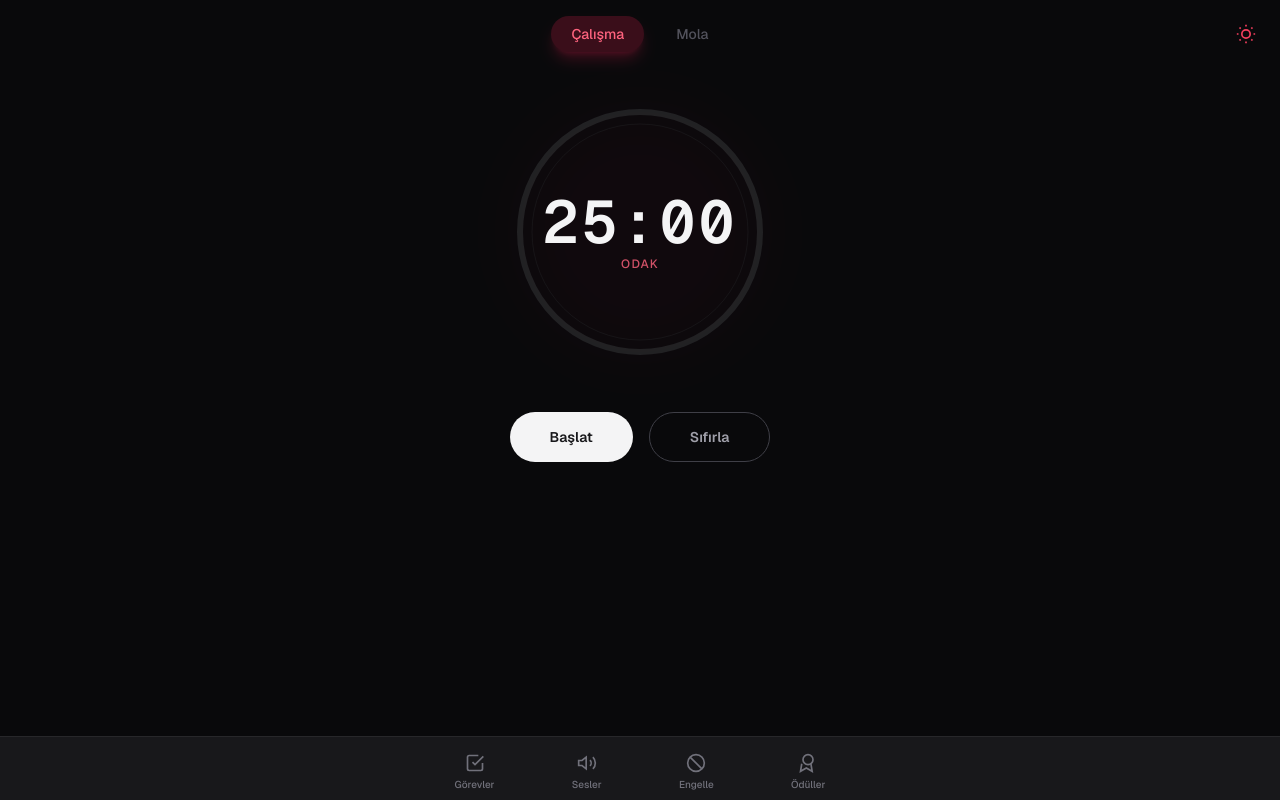
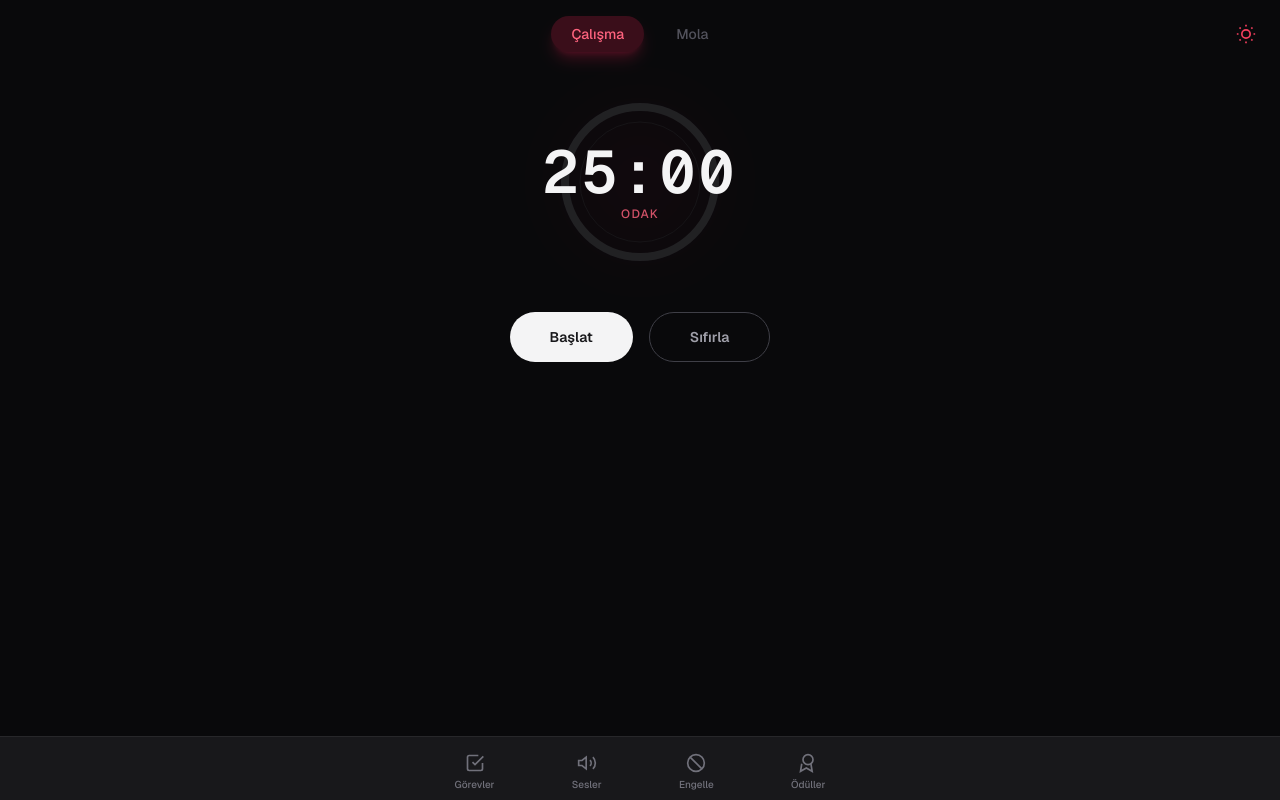
Before and after one commit to Erxpria1/YaverFX, a Next.js app: page / in a window 1280 px wide. Built offline with nearby package versions, Linux system fonts and the light colour scheme.

Commit message:
fix: improve SVG ring rendering for Safari

```diff
--- a/app/components/PomodoroTimer.tsx
+++ b/app/components/PomodoroTimer.tsx
@@ -166,8 +166,11 @@ export default function PomodoroTimer() {
   const totalDuration = mode === "work" ? WORK_DURATION : BREAK_DURATION;
   const progress = (totalDuration - timeLeft) / totalDuration;
 
-  const radius = 120;
-  const strokeWidth = 6;
+  // Responsive calculations
+  const svgSize = 180;
+  const radius = (svgSize / 2) - 15;
+  const center = svgSize / 2;
+  const strokeWidth = 8;
   const circumference = 2 * Math.PI * radius;
   const strokeDashoffset = circumference * (1 - progress);
 
@@ -204,9 +207,10 @@ export default function PomodoroTimer() {
 
         {/* SVG Ring */}
         <svg
-          width="180"
-          height="180"
-          className="relative z-10 -rotate-90 sm:w-[240px] sm:h-[240px] md:w-[280px] md:h-[280px]"
+          width={svgSize}
+          height={svgSize}
+          viewBox={`0 0 ${svgSize} ${svgSize}`}
+          className="relative z-10 -rotate-90"
         >
           {/* Defs for gradients */}
           <defs>
@@ -224,8 +228,8 @@ export default function PomodoroTimer() {
 
           {/* Background track */}
           <circle
-            cx="140"
-            cy="140"
+            cx={center}
+            cy={center}
             r={radius}
             fill="none"
             stroke="currentColor"
@@ -235,9 +239,9 @@ export default function PomodoroTimer() {
 
           {/* Inner subtle track */}
           <circle
-            cx="140"
-            cy="140"
-            r={radius - 12}
+            cx={center}
+            cy={center}
+            r={radius - 15}
             fill="none"
             stroke="currentColor"
             strokeWidth="1"
@@ -246,8 +250,8 @@ export default function PomodoroTimer() {
 
           {/* Progress ring */}
           <circle
-            cx="140"
-            cy="140"
+            cx={center}
+            cy={center}
             r={radius}
             fill="none"
             stroke={mode === "work" ? "url(#workGradient)" : "url(#breakGradient)"}
```
